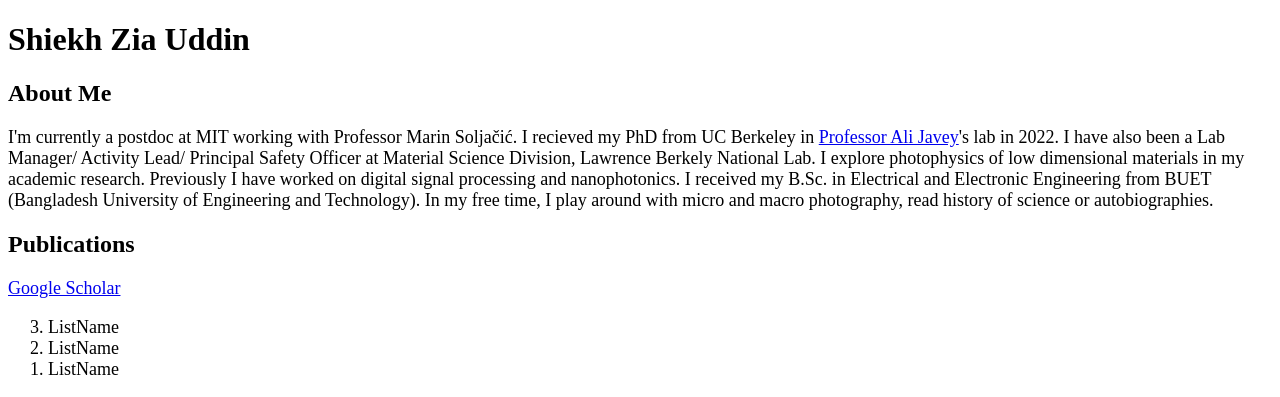
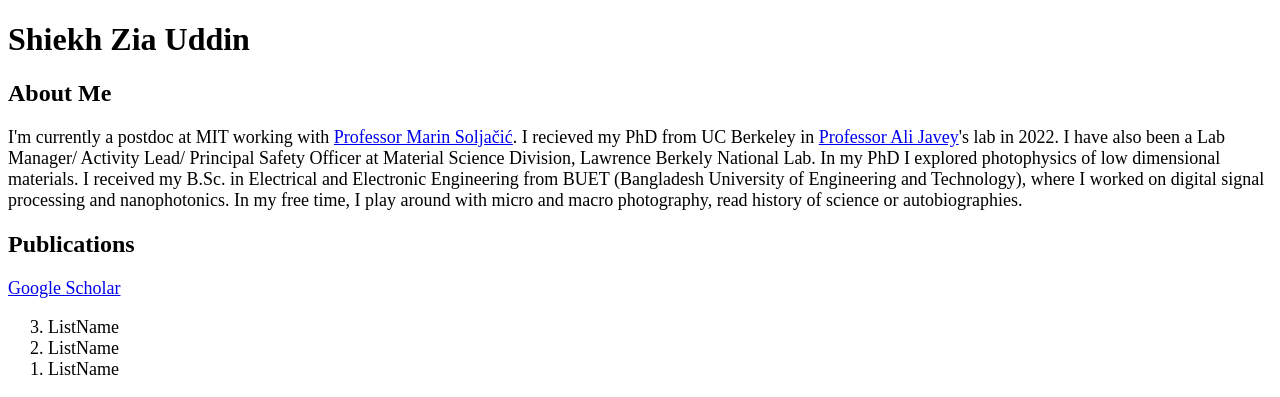
Before and after one commit to shiekh-uddin/shiekh-uddin.github.io, a plain HTML site: page index.html in a window 1280 px wide. Shown: the top 397 px of the page. Drawn offline with Linux system fonts and the light colour scheme.

Commit message:
Update index.html

```diff
--- a/index.html
+++ b/index.html
@@ -8,7 +8,7 @@
     <h1>Shiekh Zia Uddin</h1>
     <h2>About Me</h2>
     <font size="+1.5">
-    <p>I'm currently a postdoc at MIT working with Professor Marin Soljačić. I recieved my PhD from UC Berkeley in <a name='0' href="http://nano.eecs.berkeley.edu/"> Professor Ali Javey</a>'s lab in 2022. I have also been a Lab Manager/ Activity Lead/ Principal Safety Officer at Material Science Division, Lawrence Berkely National Lab. I explore photophysics of low dimensional materials in my academic research. Previously I have worked on digital signal processing and nanophotonics. I received my B.Sc. in Electrical and Electronic Engineering from BUET (Bangladesh University of Engineering and Technology). In my free time, I play around with micro and macro photography, read history of science or autobiographies.</p>
+    <p>I'm currently a postdoc at MIT working with <a name='0' href="https://www.rle.mit.edu/marin/"> Professor Marin Soljačić</a>. I recieved my PhD from UC Berkeley in <a name='0' href="http://nano.eecs.berkeley.edu/"> Professor Ali Javey</a>'s lab in 2022. I have also been a Lab Manager/ Activity Lead/ Principal Safety Officer at Material Science Division, Lawrence Berkely National Lab. In my PhD I explored photophysics of low dimensional materials. I received my B.Sc. in Electrical and Electronic Engineering from BUET (Bangladesh University of Engineering and Technology), where I worked on digital signal processing and nanophotonics. In my free time, I play around with micro and macro photography, read history of science or autobiographies.</p>
 	</font>
     <h2>Publications</h2>
     <font size="+1.5">
```
